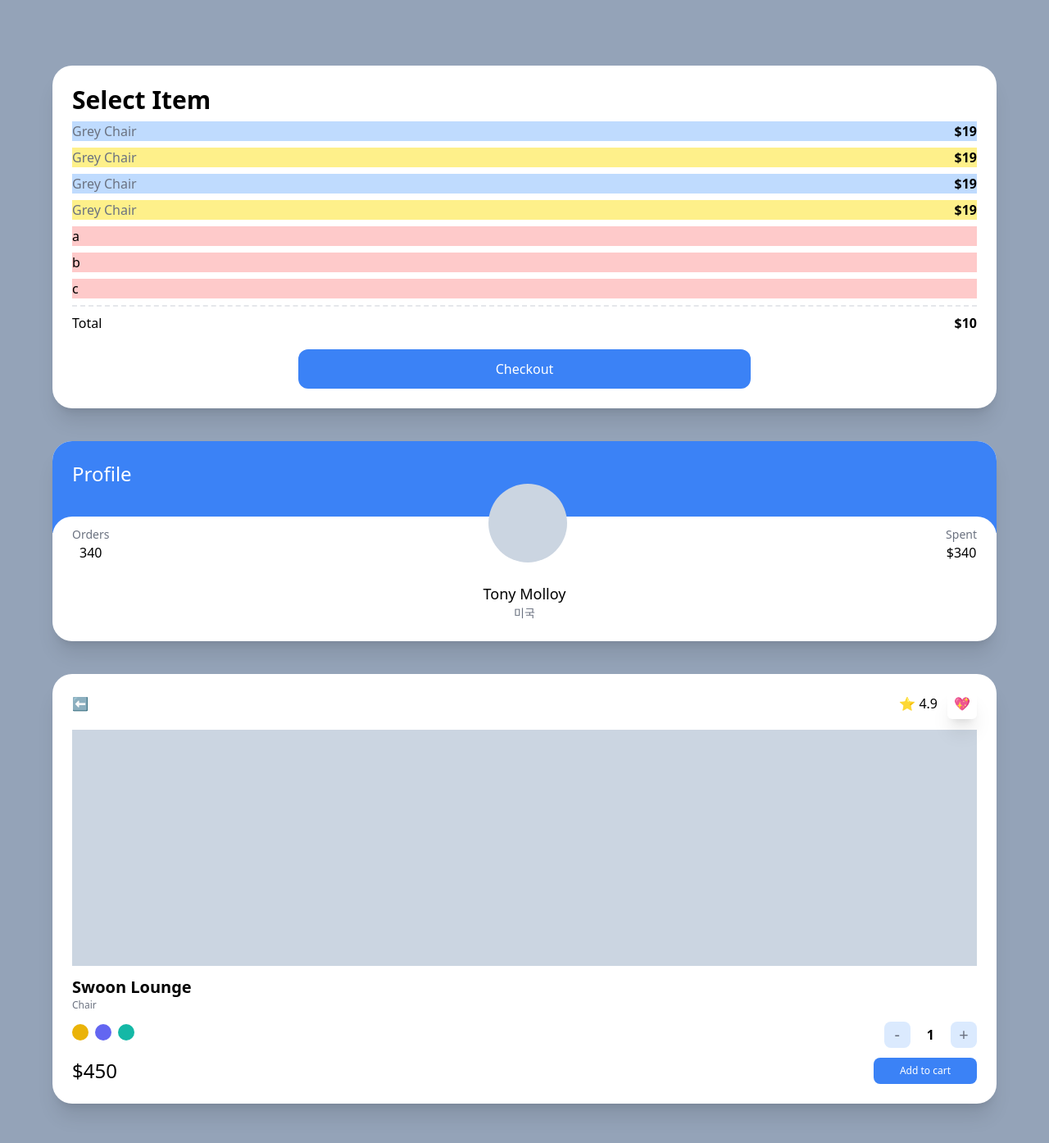
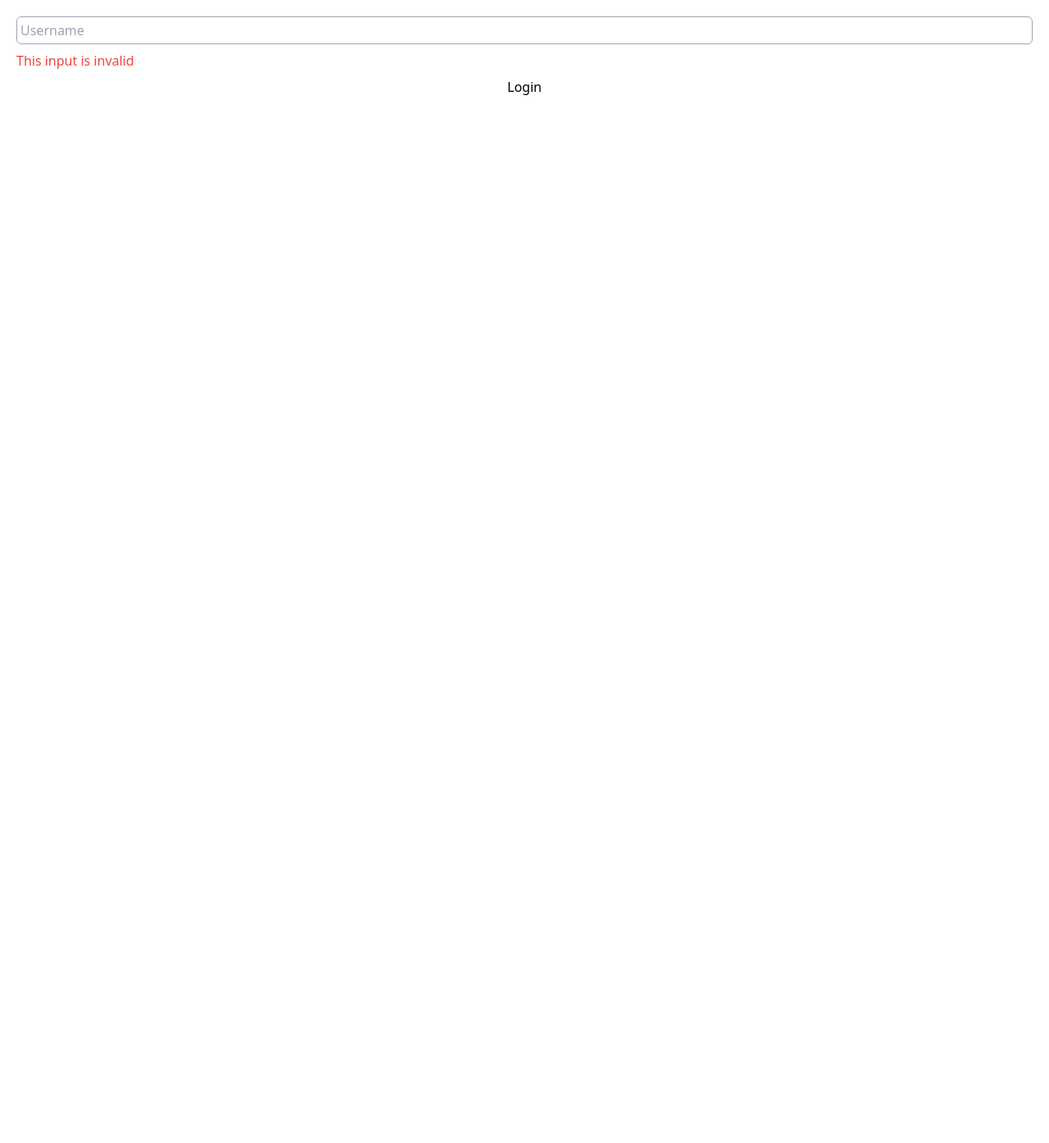
Before and after one commit to ralo-med/carrot-market2, a Next.js app: page / in a window 1280 px wide. Shown: the top 1394 px of the page at 82% size. After the commit the page ends 800 px from the top, so only its background shows below. Built offline with nearby package versions, Linux system fonts and the light colour scheme.

Commit message:
#4.7 Modifiers for Forms

```diff
--- a/pages/index.tsx
+++ b/pages/index.tsx
@@ -2,98 +2,24 @@
 
 const Home: NextPage = () => {
   return (
-    <div className="bg-slate-400 py-20 px-16 grid gap-10 min-h-screen">
-      <div className="bg-white p-6 rounded-3xl shadow-xl">
-        <span className="font-semibold text-3xl">Select Item</span>
-        <ul>
-          {[1, 2, 3, 4].map((i) => (
-            <div
-              key={i}
-              className="flex justify-between my-2 odd:bg-blue-200 even:bg-yellow-200 first:bg-teal-200 last:bg-amber-200"
-            >
-              <span className="text-gray-500">Grey Chair</span>
-              <span className="font-semibold">$19</span>
-            </div>
-          ))}
-        </ul>
-        <ul>
-          {["a", "b", "c", ""].map((c, i) => (
-            <li className="bg-red-200 my-2 empty:hidden" key={i}>
-              {c}
-            </li>
-          ))}
-        </ul>
-        <div className="flex justify-between mt-2 pt-2 border-t-2 border-dashed">
-          <span>Total</span>
-          <span className="font-semibold">$10</span>
-        </div>
-        <button
-          className="block mt-5 bg-blue-500 text-white p-3
-        text-center rounded-xl w-2/4 mx-auto hover:bg-teal-500 active:bg-yellow-500 focus:bg-red-500
-       "
-        >
-          Checkout
-        </button>
-      </div>
-      <div className="bg-white overflow-hidden rounded-3xl shadow-xl">
-        <div className="bg-blue-500 p-6 pb-14">
-          <span className="text-white text-2xl">Profile</span>
-        </div>
-        <div className="rounded-3xl p-6 bg-white relative -top-5">
-          <div className="flex relative -top-16 items-end justify-between">
-            <div className="flex flex-col items-center">
-              <span className="text-sm text-gray-500">Orders</span>
-              <span className="font-medium">340</span>
-            </div>
-            <div className="h-24 w-24 bg-slate-300 rounded-full" />
-            <div className="flex flex-col items-center">
-              <span className="text-sm text-gray-500">Spent</span>
-              <span className="font-medium">$340</span>
-            </div>
-          </div>
-          <div className="relative  flex flex-col items-center -mt-10 -mb-5">
-            <span className="text-lg font-medium">Tony Molloy</span>
-            <span className="text-sm text-gray-500">미국</span>
-          </div>
-        </div>
-      </div>
-      <div className="bg-white p-6 rounded-3xl shadow-xl">
-        <div className="flex mb-5 justify-between items-center">
-          <span>⬅️</span>
-          <div className="space-x-3">
-            <span>⭐️ 4.9</span>
-            <span className="shadow-xl p-2 rounded-md">💖</span>
-          </div>
-        </div>
-        <div className="bg-slate-300 h-72 mb-3"></div>
-        <div className="flex flex-col">
-          <span className="font-bold text-xl">Swoon Lounge</span>
-          <span className="text-xs text-gray-500">Chair</span>
-          <div className="mt-3 mb-3 flex justify-between items-center">
-            <div className="space-x-2">
-              <button className="w-5 h-5 rounded-full bg-yellow-500 focus:ring-2 ring-offset-2 ring-yellow-500 transition" />
-              <button className="w-5 h-5 rounded-full bg-indigo-500 focus:ring-2 ring-offset-2 ring-indigo-500 transition" />
-              <button className="w-5 h-5 rounded-full bg-teal-500 focus:ring-2 ring-offset-2 ring-teal-500 transition" />
-            </div>
-            <div className="flex items-center space-x-5">
-              <button className=" rounded-lg bg-blue-100 flex justify-center items-center aspect-square w-8 text-xl text-gray-500">
-                -
-              </button>
-              <span className="font-bold">1</span>
-              <button className=" rounded-lg bg-blue-100 flex justify-center items-center aspect-square w-8 text-xl text-gray-500">
-                +
-              </button>
-            </div>
-          </div>
-          <div className="flex justify-between items-center">
-            <span className="font-medium text-2xl">$450</span>
-            <button className="bg-blue-500 py-2 px-8 text-center text-xs text-white rounded-lg">
-              Add to cart
-            </button>
-          </div>
-        </div>
-      </div>
-    </div>
+    <form className="flex flex-col space-y-2  p-5 ">
+      <input
+        type="text"
+        required
+        placeholder="Username"
+        className="border p-1 peer border-gray-400 rounded-md "
+      />
+      <span className="hidden peer-invalid:block peer-invalid:text-red-500">
+        This input is invalid
+      </span>
+      <span className="hidden peer-valid:block peer-valid:text-teal-500">
+        Awesome username
+      </span>
+      <span className="hidden peer-hover:block peer-hover:text-amber-500">
+        Hello
+      </span>
+      <input type="submit" value="Login" className="bg-white" />
+    </form>
   );
 };
 
```
